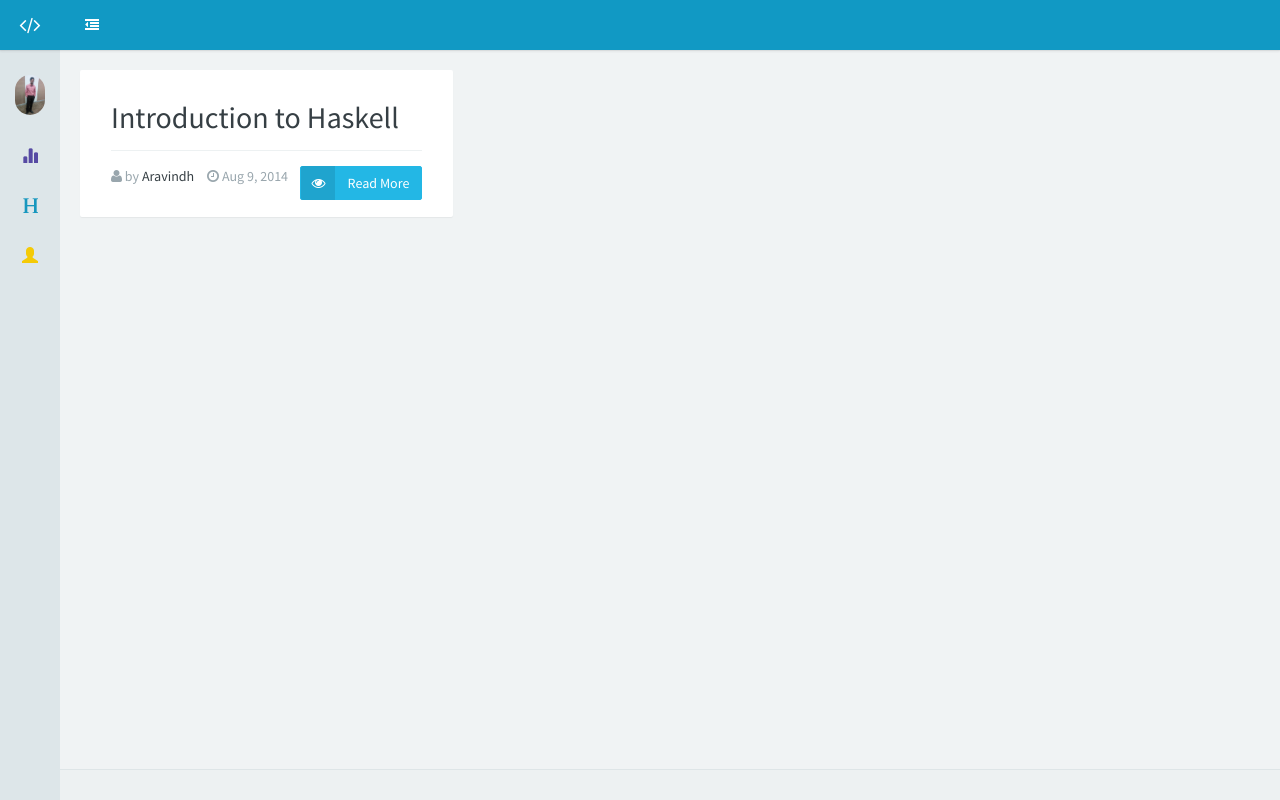
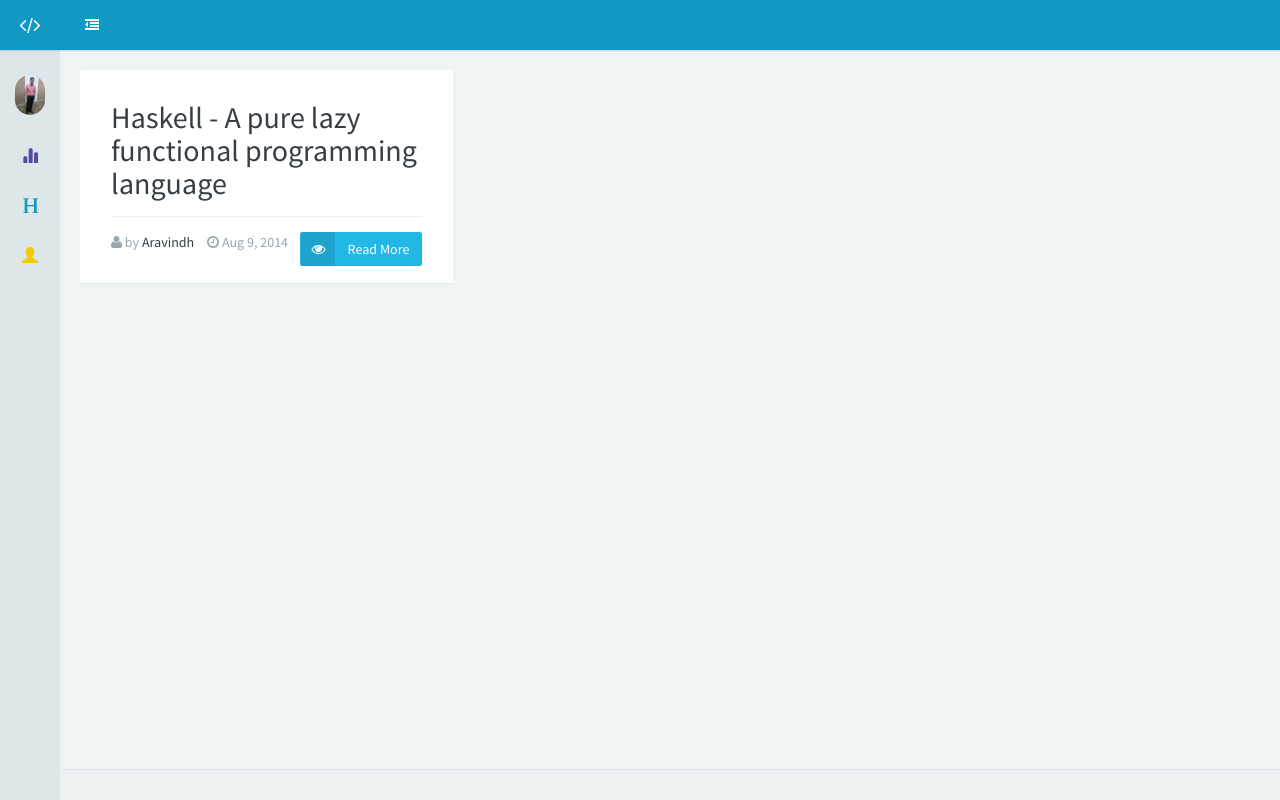
Before and after one commit to hardvain/typecast, a website: page src/main/resources/public/views/index.html at #/dashboard in a window 1280 px wide. Drawn offline with Linux system fonts and the light colour scheme; files whose address does not match are found by name.

Commit message:
Changed intro title

```diff
--- a/src/main/resources/public/tpl/dashboard.html
+++ b/src/main/resources/public/tpl/dashboard.html
@@ -3,7 +3,7 @@
         <div class="col-md-4">
             <div class="panel">
                 <div class="wrapper-lg">
-                    <h2 class="m-t-none"><a href="">Introduction to Haskell</a></h2>
+                    <h2 class="m-t-none"><a href="">Haskell - A pure lazy functional programming language</a></h2>
                     <div class="line line-lg b-b b-light"></div>
                     <div class="text-muted"><i class="fa fa-user text-muted"></i> by
                         <a href="" class="m-r-sm">Aravindh</a>
```
Also changed, not shown: src/main/resources/public/tpl/haskell.html (+1 -1 lines), src/main/resources/public/tpl/haskell/introduction.html (+1 -1 lines).
